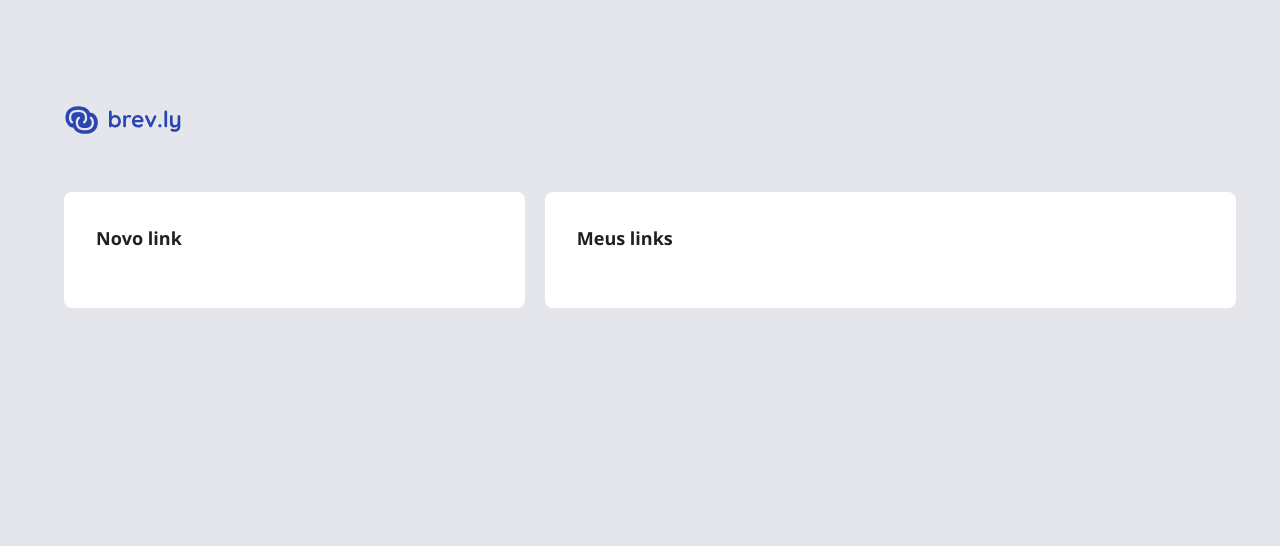
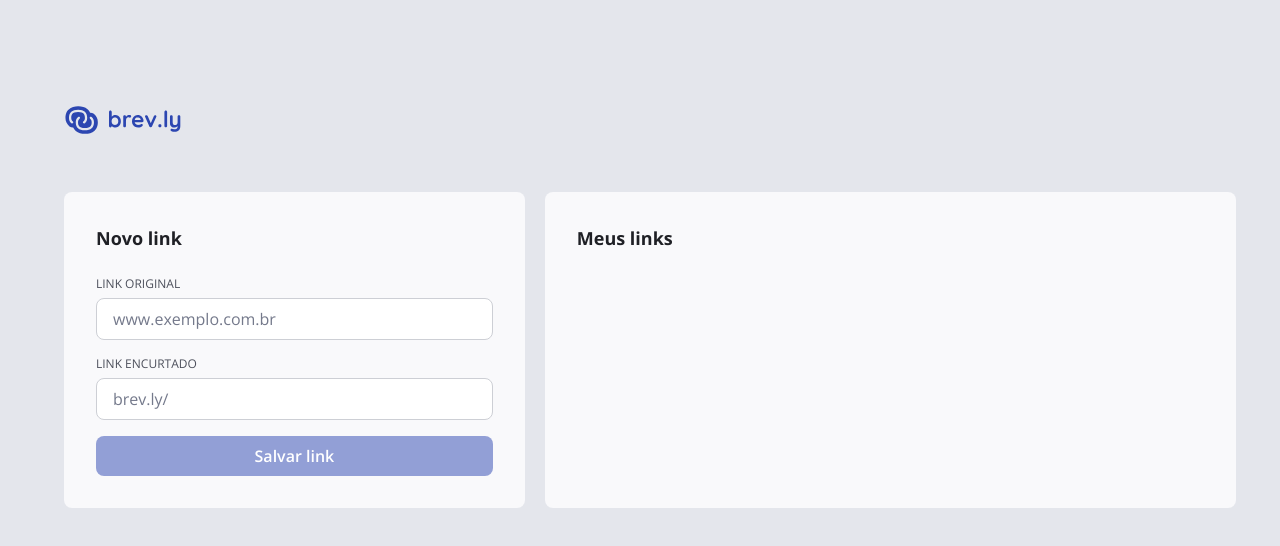
Before and after one commit to profdangarcia/ftr-first-challenge, a React (Vite) app in the folder web/: page / in a window 1280 px wide. Shown: the top 546 px of the page. Built offline with nearby package versions, Linux system fonts and the light colour scheme.

Commit message:
feat(web): create link

```diff
--- a/web/package.json
+++ b/web/package.json
@@ -24,6 +24,7 @@
     "react-dom": "^18.3.1",
     "react-hook-form": "^7.71.0",
     "react-router-dom": "^7.12.0",
+    "react-toastify": "^11.0.5",
     "tailwind-variants": "^0.3.0",
     "zod": "^4.3.5",
     "zustand": "^5.0.1"
--- /dev/null
+++ b/web/src/components/forms/new-link-form.tsx
@@ -0,0 +1,87 @@
+import { useForm } from 'react-hook-form'
+import { zodResolver } from '@hookform/resolvers/zod'
+import { z } from 'zod'
+import { Input } from '@/components/ui/input'
+import { Button } from '@/components/ui/button'
+import { linkService } from '@/services/api'
+
+const newLinkFormSchema = z.object({
+  originalUrl: z
+    .string()
+    .min(1, 'O link original é obrigatório')
+    .url('Formato de URL inválido'),
+  shortCode: z
+    .string()
+    .optional()
+    .refine(
+      (value) => {
+        if (!value) return true
+        // Permite apenas letras, números, hífens e underscores
+        return /^[a-zA-Z0-9_-]+$/.test(value)
+      },
+      {
+        message: 'O link encurtado pode conter apenas letras, números, hífens e underscores',
+      }
+    ),
+})
+
+type NewLinkFormData = z.infer<typeof newLinkFormSchema>
+
+export function NewLinkForm() {
+  const {
+    register,
+    handleSubmit,
+    formState: { errors, isSubmitting },
+    watch,
+    reset,
+  } = useForm<NewLinkFormData>({
+    resolver: zodResolver(newLinkFormSchema),
+    mode: 'onBlur',
+  })
+
+  const originalUrl = watch('originalUrl')
+  const hasErrors = Object.keys(errors).length > 0
+  const isDisabled = !originalUrl || hasErrors || isSubmitting
+
+  async function onSubmit(data: NewLinkFormData) {
+    const requestData: { originalUrl: string; shortCode?: string } = {
+      originalUrl: data.originalUrl,
+    }
+
+    if (data.shortCode && data.shortCode.trim()) {
+      requestData.shortCode = data.shortCode.trim()
+    }
+
+    const result = await linkService.create(requestData)
+
+    if (!result.errors) {
+      reset()
+    }
+  }
+
+  return (
+    <section className="bg-gray-100 rounded-lg p-6 md:p-8">
+      <h2 className="text-lg font-bold text-gray-600 mb-6">Novo link</h2>
+
+      <form onSubmit={handleSubmit(onSubmit)} className="space-y-4">
+        <Input
+          label="LINK ORIGINAL"
+          placeholder="www.exemplo.com.br"
+          error={errors.originalUrl?.message}
+          {...register('originalUrl')}
+        />
+
+        <Input
+          label="LINK ENCURTADO"
+          placeholder="brev.ly/"
+          error={errors.shortCode?.message}
+          {...register('shortCode')}
+        />
+
+        <Button type="submit" disabled={isDisabled} className="w-full">
+          {isSubmitting ? 'Salvando...' : 'Salvar link'}
+        </Button>
+      </form>
+    </section>
+  )
+}
--- a/web/src/components/ui/button.tsx
+++ b/web/src/components/ui/button.tsx
@@ -27,7 +27,7 @@ export function Button({
     primary: {
       default:
         'bg-blue-base text-white hover:bg-blue-dark focus:ring-blue-base',
-      disabled: 'bg-gray-200 text-gray-300 cursor-not-allowed',
+      disabled: 'bg-blue-base/50 text-white cursor-not-allowed',
     },
     secondary: {
       default:
--- a/web/src/components/ui/input.tsx
+++ b/web/src/components/ui/input.tsx
@@ -12,7 +12,7 @@ export const Input = forwardRef<HTMLInputElement, InputProps>(
 
     const inputClasses = `
       w-full px-4 py-2 rounded-lg border transition-colors
-      bg-white text-gray-600 placeholder-gray-300
+      bg-white text-md text-gray-600 placeholder-gray-400
       focus:outline-none focus:ring-2 focus:ring-offset-1
       ${
         hasError
@@ -23,8 +23,7 @@ export const Input = forwardRef<HTMLInputElement, InputProps>(
     `.trim().replace(/\s+/g, ' ')
 
     const labelClasses = `
-      block text-md font-semibold mb-1.5
-      ${hasError ? 'text-danger' : 'text-gray-600'}
+      block text-xs text-gray-500 mb-1.5
     `.trim().replace(/\s+/g, ' ')
 
     return (
@@ -34,7 +33,7 @@ export const Input = forwardRef<HTMLInputElement, InputProps>(
         {hasError && (
           <div className="flex items-center gap-1.5 mt-1.5">
             <AlertTriangle size={14} className="text-danger flex-shrink-0" />
-            <span className="text-sm text-danger">{error}</span>
+            <span className="text-sm text-gray-500">{error}</span>
           </div>
         )}
       </div>
--- a/web/src/main.tsx
+++ b/web/src/main.tsx
@@ -1,11 +1,14 @@
 import './index.css'
+import 'react-toastify/dist/ReactToastify.css'
 
 import { StrictMode } from 'react'
 import { createRoot } from 'react-dom/client'
+import { ToastContainer } from 'react-toastify'
 import { AppRoutes } from './routes'
 
 createRoot(document.getElementById('root')!).render(
   <StrictMode>
     <AppRoutes />
+    <ToastContainer position="top-right" />
   </StrictMode>,
 )
--- a/web/src/pages/home.tsx
+++ b/web/src/pages/home.tsx
@@ -1,4 +1,5 @@
 import { Header } from '@/components/layout/header'
+import { NewLinkForm } from '@/components/forms/new-link-form'
 
 export function Home() {
   return (
@@ -10,16 +11,10 @@ export function Home() {
           <div className="container mx-auto px-4 sm:px-6 lg:px-12 xl:px-16 py-6 md:py-8 lg:pt-0 w-full">
             <div className="grid grid-cols-1 lg:grid-cols-[40%_60%] gap-3 lg:gap-5 max-w-7xl mx-auto">
               {/* Painel Esquerdo - Novo link */}
-              <section className="bg-white rounded-lg p-6 md:p-8">
-                <h2 className="text-lg font-bold text-gray-600 mb-6">
-                  Novo link
-                </h2>
-
-                {/* Formulário será implementado aqui */}
-              </section>
+              <NewLinkForm />
 
               {/* Painel Direito - Meus links */}
-              <section className="bg-white rounded-lg p-6 md:p-8">
+              <section className="bg-gray-100 rounded-lg p-6 md:p-8">
                 <div className="flex items-center justify-between mb-6">
                   <h2 className="text-lg font-bold text-gray-600">Meus links</h2>
 
--- /dev/null
+++ b/web/src/services/api.ts
@@ -0,0 +1,32 @@
+import axios from 'axios'
+import { requestHandler } from '@/utils/request-handler'
+
+const api = axios.create({
+  baseURL: import.meta.env.VITE_BACKEND_URL || 'http://localhost:3333',
+})
+
+export type CreateLinkResponse = {
+  id: string
+  originalUrl: string
+  shortCode: string
+  accessCount: number
+  createdAt: string
+  updatedAt: string
+}
+
+export type CreateLinkRequest = {
+  originalUrl: string
+  shortCode?: string
+}
+
+export const linkService = {
+  async create(data: CreateLinkRequest) {
+    // TODO: Remover delay - apenas para testar loading
+    await new Promise((resolve) => setTimeout(resolve, 3000))
+
+    return requestHandler<CreateLinkResponse>(
+      () => api.post('/links', data),
+      { success: 'Link criado com sucesso!' }
+    )
+  },
+}
--- /dev/null
+++ b/web/src/utils/request-handler.ts
@@ -0,0 +1,69 @@
+import axios, { AxiosPromise } from 'axios'
+import { toast } from 'react-toastify'
+
+type RequestHandlerOptions = {
+  success?: string
+}
+
+type RequestHandlerResult<T> = {
+  data: T | null
+  errors: boolean
+}
+
+const errorMessages: Record<number, string> = {
+  400: 'Requisição inválida. Verifique os dados enviados.',
+  401: 'Não autorizado. Faça login novamente.',
+  403: 'Acesso negado.',
+  404: 'Recurso não encontrado.',
+  409: 'Conflito. O recurso já existe.',
+  422: 'Dados inválidos. Verifique as informações.',
+  500: 'Erro interno do servidor. Tente novamente mais tarde.',
+  503: 'Serviço indisponível. Tente novamente mais tarde.',
+}
+
+const getErrorMessage = (error: unknown): string => {
+  if (axios.isAxiosError(error)) {
+    if (error.response?.data?.message) {
+      return error.response.data.message
+    }
+
+    const status = error.response?.status
+
+    if (status && status in errorMessages) {
+      if(errorMessages[status]) {
+        return errorMessages[status]
+      }
+    }
+
+    return 'Erro ao processar requisição. Tente novamente.'
+  }
+
+  return 'Erro inesperado. Tente novamente.'
+}
+
+export async function requestHandler<T>(
+  request: () => AxiosPromise<T>,
+  options?: RequestHandlerOptions
+): Promise<RequestHandlerResult<T>> {
+  try {
+    const response = await request()
+    const data = response.data
+
+    if (options?.success) {
+      toast.success(options.success)
+    }
+
+    return {
+      data,
+      errors: false,
+    }
+  } catch (error) {
+    const errorMessage = getErrorMessage(error)
+    toast.error(errorMessage)
+
+    return {
+      data: null,
+      errors: true,
+    }
+  }
+}
```
Also changed, not shown: 1 other file (tests, documents, lock files or other folders).
